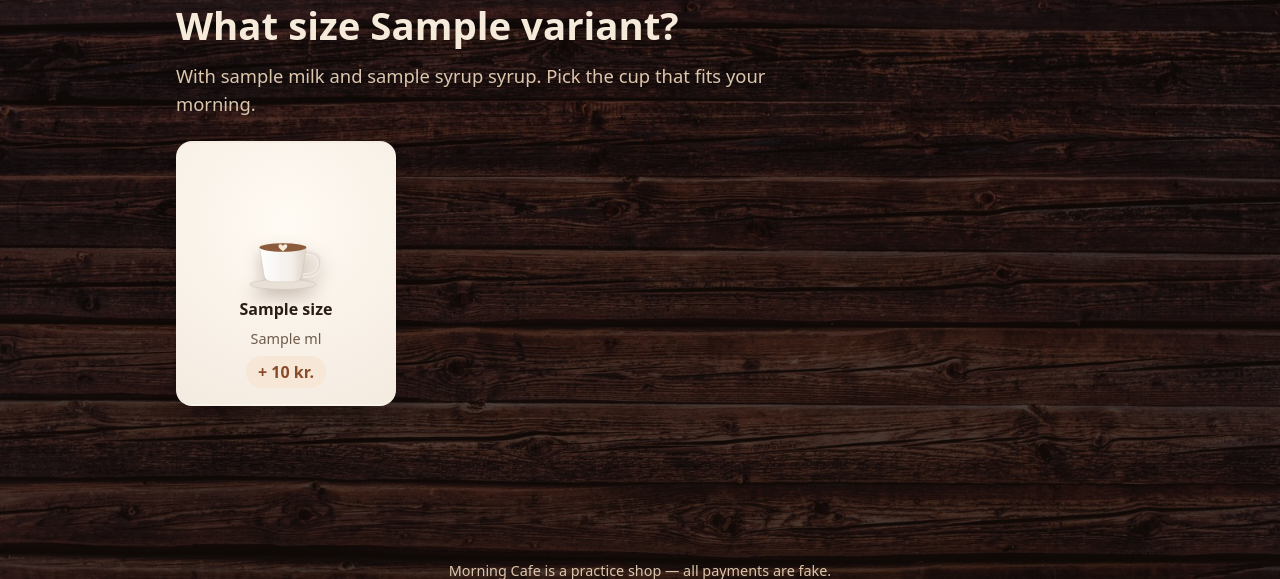
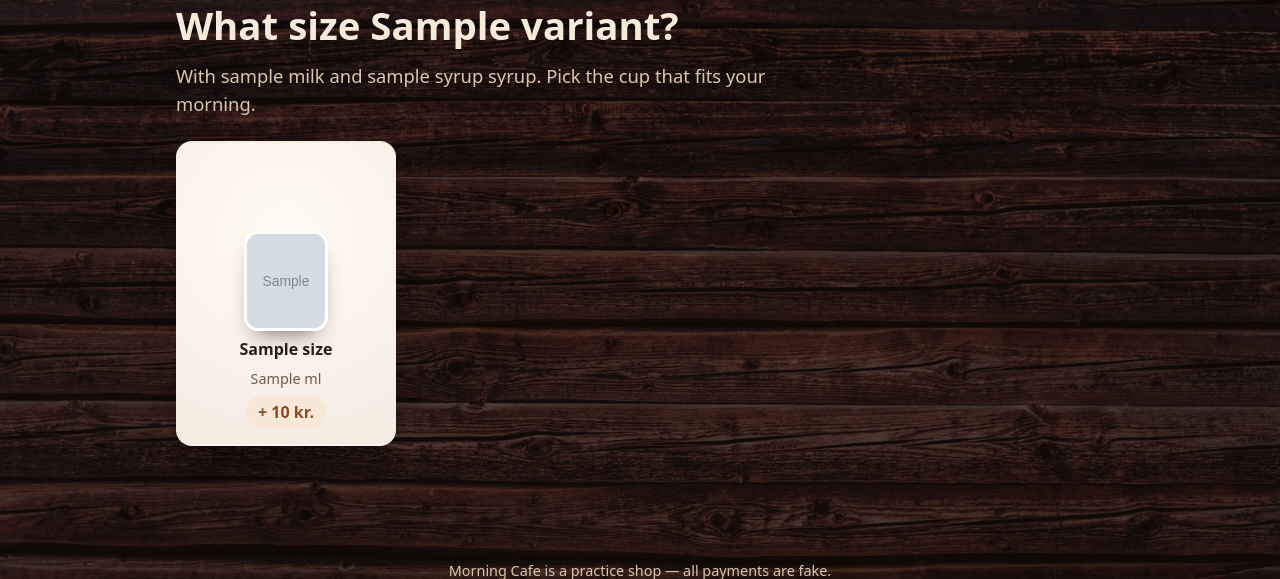
Before and after one commit to marwaelrayes123/morning-cafe, a Django app: template apps/web/templates/web/size.html in a window 1280 px wide. Shown: the part 188-767 px from the top of the page. Run offline with Django 5.2, Linux system fonts and the light colour scheme; tables that the repository leaves empty hold one stand-in row (values such as "Sample post"); the template is opened without the code that fills it: values that come from a table or form of the project are taken from there, most other values are stand-ins (such as "Sample title", 1, 10 or a date in 2020); grey boxes marked "Sample" are stand-in pictures; parts of the project's set-up code (start-up, migrations or seed data) failed here and were passed over.

Commit message:
feat: size step shows the drink's own cup in three sizes
Replace the drawn size cup with the coffee's standard photo, scaled
small/medium/large, and remove the unused size_cup template tag.

Co-Authored-By: Claude Opus 5.5 <noreply@anthropic.com>

```diff
--- a/apps/web/static/web/css/site.css
+++ b/apps/web/static/web/css/site.css
@@ -624,12 +624,18 @@ body {
 .shelf-card:hover .shelf-card-art svg { transform: rotate(-4deg); transition: transform 0.2s ease; }
 .shelf-card-none { color: #c9b6a4; font-size: 2.2rem; align-items: center; }
 
-/* Sizes: the same cafe cup drawn bigger */
-.size-art { height: 130px; }
-.size-art .size-cup { height: auto; }
-.size-art .size-cup--1 { width: 80px; }
-.size-art .size-cup--2 { width: 112px; }
-.size-art .size-cup--3 { width: 144px; }
+/* Sizes: the drink's own cup photo, bigger for each size */
+.size-art { height: 170px; }
+.size-photo {
+  display: block;
+  object-fit: cover;
+  border: 3px solid #fff;
+  border-radius: 14px;
+  box-shadow: 0 12px 22px -12px rgba(40, 20, 10, 0.7);
+}
+.size-photo--1 { width: 84px; height: 100px; }
+.size-photo--2 { width: 112px; height: 134px; }
+.size-photo--3 { width: 140px; height: 168px; }
 .size-card .option-text { color: var(--muted); font-size: 0.9rem; }
 
 @media (max-width: 760px) {
@@ -638,8 +644,8 @@ body {
   .shelf-grid { grid-template-columns: repeat(3, 1fr); gap: 0.6rem; }
   .shelf-grid--sizes { grid-template-columns: repeat(3, 1fr); }
   .shelf-card-art { height: 110px; }
-  .size-art { height: 90px; }
-  .size-art .size-cup--1 { width: 54px; }
-  .size-art .size-cup--2 { width: 74px; }
-  .size-art .size-cup--3 { width: 94px; }
+  .size-art { height: 110px; }
+  .size-photo--1 { width: 54px; height: 64px; }
+  .size-photo--2 { width: 72px; height: 86px; }
+  .size-photo--3 { width: 90px; height: 108px; }
 }
--- a/apps/web/templates/web/partials/size_cup.html
+++ /dev/null
@@ -1,19 +0,0 @@
-<svg class="size-cup size-cup--{{ step }} {{ css_class }}" viewBox="0 0 130 100" aria-hidden="true">
-  <defs>
-    <linearGradient id="{{ uid }}-cup" x1="0" x2="1">
-      <stop offset="0" stop-color="#ffffff"/>
-      <stop offset=".7" stop-color="#f3eee8"/>
-      <stop offset="1" stop-color="#ddd3c8"/>
-    </linearGradient>
-  </defs>
-  <!-- Saucer -->
-  <ellipse cx="60" cy="90" rx="54" ry="8" fill="#e9e1d8" stroke="#d3c7ba"/>
-  <!-- Handle -->
-  <path d="M96 38 q26 0 24 20 q-2 18 -28 18" fill="none" stroke="#efe9e2" stroke-width="8"/>
-  <path d="M96 38 q26 0 24 20 q-2 18 -28 18" fill="none" stroke="#d3c7ba" stroke-width="1"/>
-  <!-- Cup -->
-  <path d="M22 30 H98 L91 74 Q89 86 76 86 H44 Q31 86 29 74 Z" fill="url(#{{ uid }}-cup)" stroke="#d3c7ba"/>
-  <!-- Coffee with a latte-art heart -->
-  <ellipse cx="60" cy="30" rx="38" ry="7" fill="#8a5a3a"/>
-  <path d="M60 36 C50 30 52 24 57 25 C59 25.5 60 27 60 28 C60 27 61 25.5 63 25 C68 24 70 30 60 36 Z" fill="#f6ead8"/>
-</svg>
--- a/apps/web/templates/web/size.html
+++ b/apps/web/templates/web/size.html
@@ -1,5 +1,5 @@
 {% extends "web/base.html" %}
-{% load cafe %}
+{% load static cafe %}
 
 {% block title %}Choose a size · Morning Cafe{% endblock %}
 
@@ -24,7 +24,9 @@
   {% csrf_token %}
   {% for size in sizes %}
     <button class="shelf-card size-card" type="submit" name="size" value="{{ size.slug }}">
-      <span class="shelf-card-art size-art" aria-hidden="true">{% size_cup forloop.counter %}</span>
+      <span class="shelf-card-art size-art" aria-hidden="true">
+        <img class="size-photo size-photo--{{ forloop.counter }}" src="{% static variant.photo %}" alt="">
+      </span>
       <span class="option-title">{{ size.name }}</span>
       <span class="option-text">{{ size.volume_ml }} ml</span>
       <span class="price-tag">{% if size.price %}{{ size.price|money:"+" }}{% else %}Included{% endif %}</span>
--- a/apps/web/templatetags/cafe.py
+++ b/apps/web/templatetags/cafe.py
@@ -6,7 +6,6 @@ Usage:
     {{ variant.price|money:"+" }}    -> "+ 6 kr."
     {% syrup_bottle syrup.name syrup.color %}
     {% milk_carton milk.name milk.color milk.is_plant_based %}
-    {% size_cup forloop.counter %}
 """
 
 import secrets
@@ -81,9 +80,3 @@ def milk_carton(name: str, color: str, plant_based: bool = False, css_class: str
         "plant_based": plant_based,
         "css_class": css_class,
     }
-
-
-@register.inclusion_tag("web/partials/size_cup.html")
-def size_cup(step: int = 1, css_class: str = ""):
-    """A cafe cup drawn bigger for each size step (1 = small, 2 = medium, 3 = large)."""
-    return {"uid": "size-" + secrets.token_hex(4), "step": step, "css_class": css_class}
```
Also changed, not shown: docs/IMAGE_CREDITS.md (+2 -2 lines).
